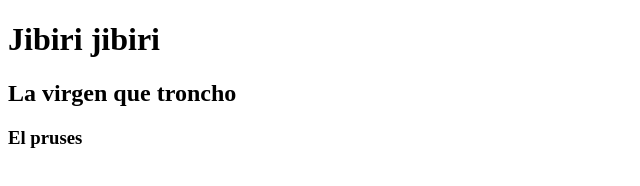
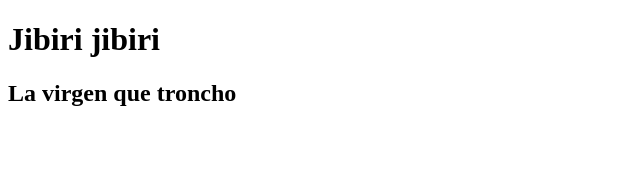
Before and after one commit to crisrogo/pildora-git, a plain HTML site: page index.html in a window 1280 px wide. Shown: the whole page, without its empty margins (0-640 px from the left). Drawn offline with Linux system fonts and the light colour scheme.

Commit message:
Issue #1 solved

```diff
--- a/index.html
+++ b/index.html
@@ -4,6 +4,5 @@
 <body>
 <h1>Jibiri jibiri</h1>
 <h2>La virgen que troncho</h2>
-<h3>El pruses</h3>
 </body>
 </html>
```
